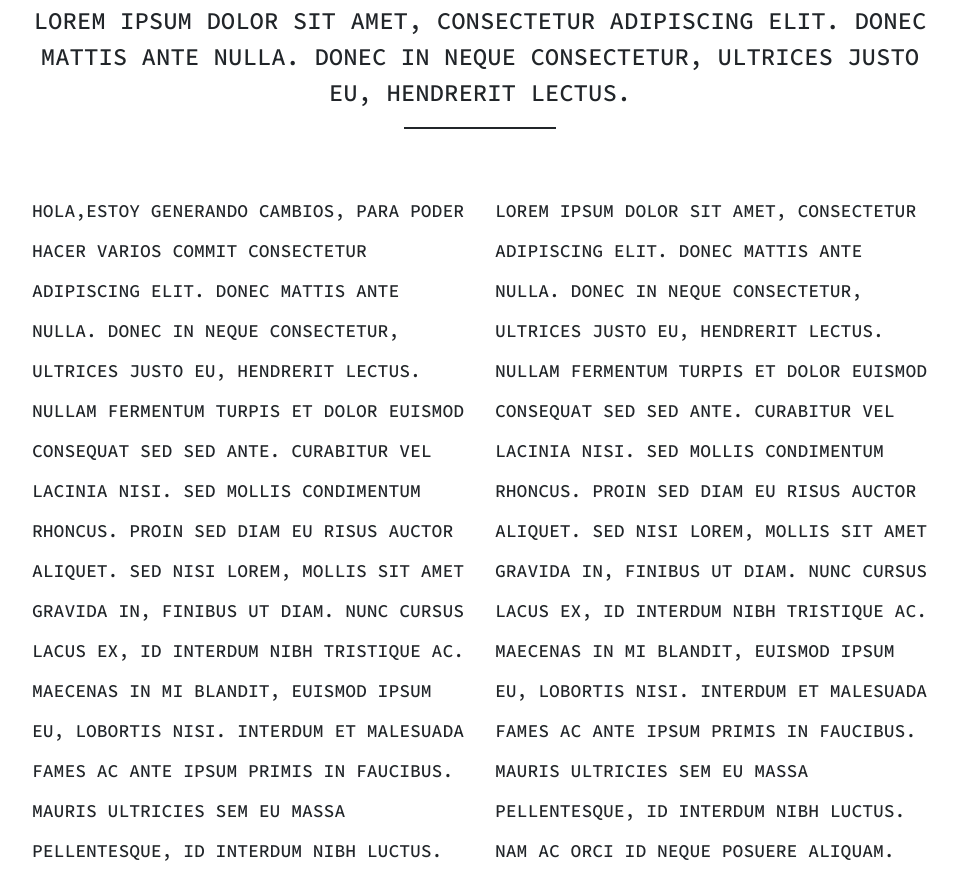
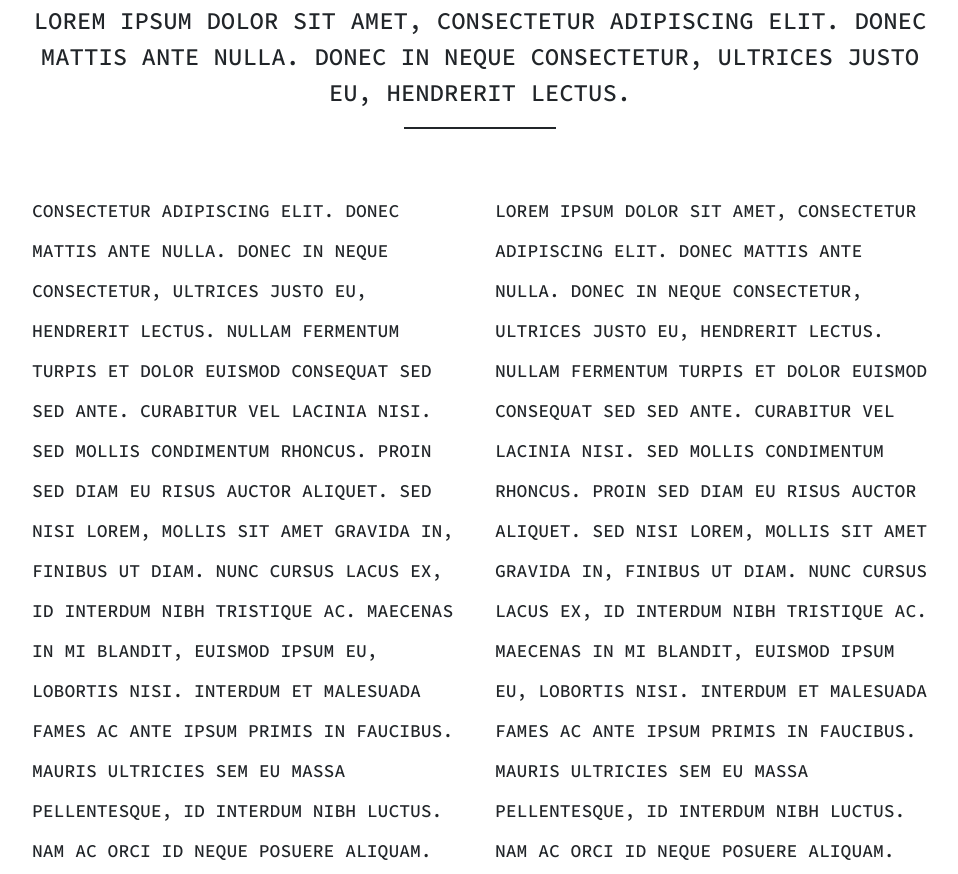
Before and after one commit to mariana-briones/examen-unidad1, a plain HTML site: page index.html in a window 1280 px wide. Shown: the part 1097-1971 px from the top of the page, without its empty margins (160-1118 px from the left). Drawn offline with nearby package versions, Linux system fonts and the light colour scheme; a script that the page names is missing; a web font is replaced by a local one.

Commit message:
lorem ipsum 2

```diff
--- a/index.html
+++ b/index.html
@@ -101,7 +101,7 @@
       <hr class="border-solid">
     </div>
     <div class="col-sm-6 padding-y-5 d-none d-sm-block">
-      <p class="font-size-18">hola,estoy generando cambios, para poder hacer varios commit consectetur adipiscing elit. Donec mattis ante nulla. Donec in
+      <p class="font-size-18"> consectetur adipiscing elit. Donec mattis ante nulla. Donec in
         neque consectetur, ultrices justo eu, hendrerit lectus. Nullam fermentum turpis et dolor euismod consequat sed
         sed ante. Curabitur vel lacinia nisi. Sed mollis condimentum rhoncus. Proin sed diam eu risus auctor aliquet.
         Sed nisi lorem, mollis sit amet gravida in, finibus ut diam. Nunc cursus lacus ex, id interdum nibh tristique
```
